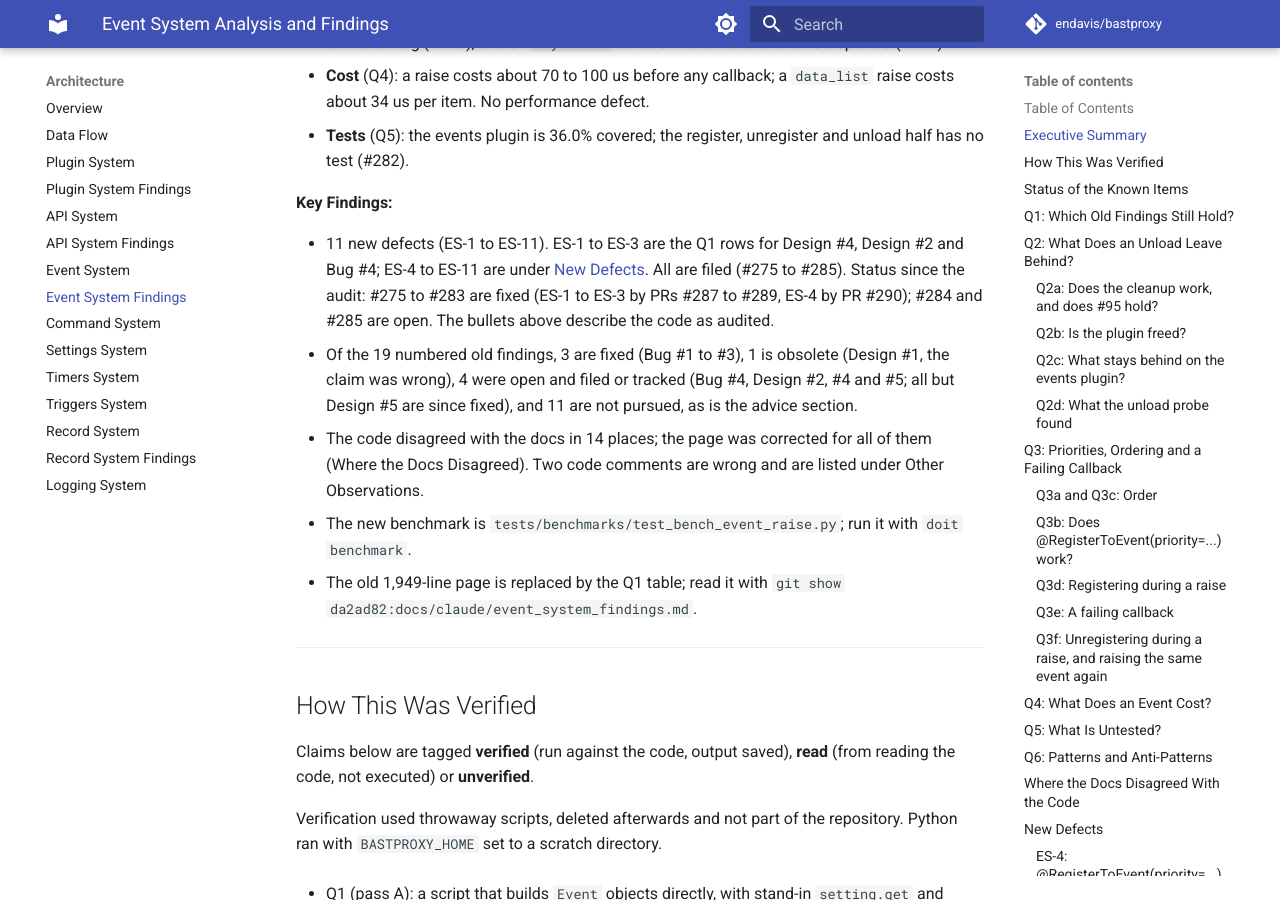
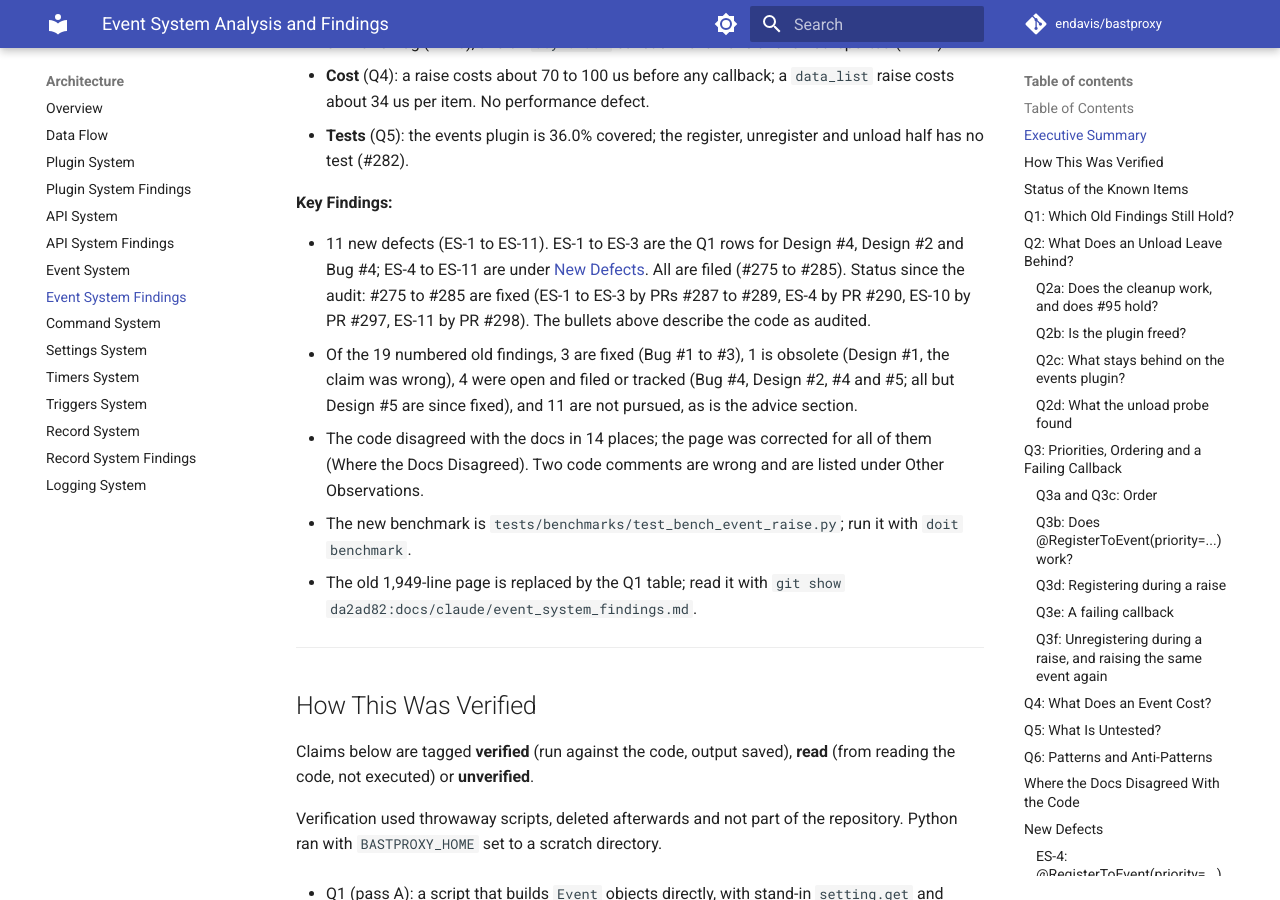
Before and after one commit to endavis/bastproxy, an MkDocs documentation site: the page built from docs/claude/event_system_findings.md, in a window 1280 px wide and 900 px high, scrolled down 1556 px. Built offline with MkDocs 1.6.1 and Material for MkDocs 9.7.7, drawn with Linux system fonts in a browser that asks for light colours; comment, search, counter and statistics services are not loaded.

Commit message:
docs: mark #284 and #285 fixed in the event system docs
#284 (PR #297) and #285 (PR #298) merged after this branch was written.
event_system.md no longer lists them as known gaps and points to the
findings page for the fixed defects; the findings summary says #275 to
#285 are fixed.

Addresses #293

Co-Authored-By: Claude Opus 5.5 <noreply@anthropic.com>
Claude-Session: https://claude.ai/code/session_01NXu1sbBxFsEQW16MiZv7Je

```diff
--- a/docs/claude/event_system_findings.md
+++ b/docs/claude/event_system_findings.md
@@ -70,8 +70,8 @@ and a page that was behind the code in several places.
 **Key Findings:**
 
 - 11 new defects (ES-1 to ES-11). ES-1 to ES-3 are the Q1 rows for Design #4, Design #2 and Bug #4; ES-4 to
-  ES-11 are under [New Defects](#new-defects). All are filed (#275 to #285). Status since the audit: #275 to #283
-  are fixed (ES-1 to ES-3 by PRs #287 to #289, ES-4 by PR #290); #284 and #285 are open. The bullets above describe
+  ES-11 are under [New Defects](#new-defects). All are filed (#275 to #285). Status since the audit: #275 to #285
+  are fixed (ES-1 to ES-3 by PRs #287 to #289, ES-4 by PR #290, ES-10 by PR #297, ES-11 by PR #298). The bullets above describe
   the code as audited.
 - Of the 19 numbered old findings, 3 are fixed (Bug #1 to #3), 1 is obsolete (Design #1, the claim was
   wrong), 4 were open and filed or tracked (Bug #4, Design #2, #4 and #5; all but Design #5 are since fixed), and 11 are not pursued, as is the
```
Also changed, not shown: docs/claude/event_system.md (+1 -1 lines).
